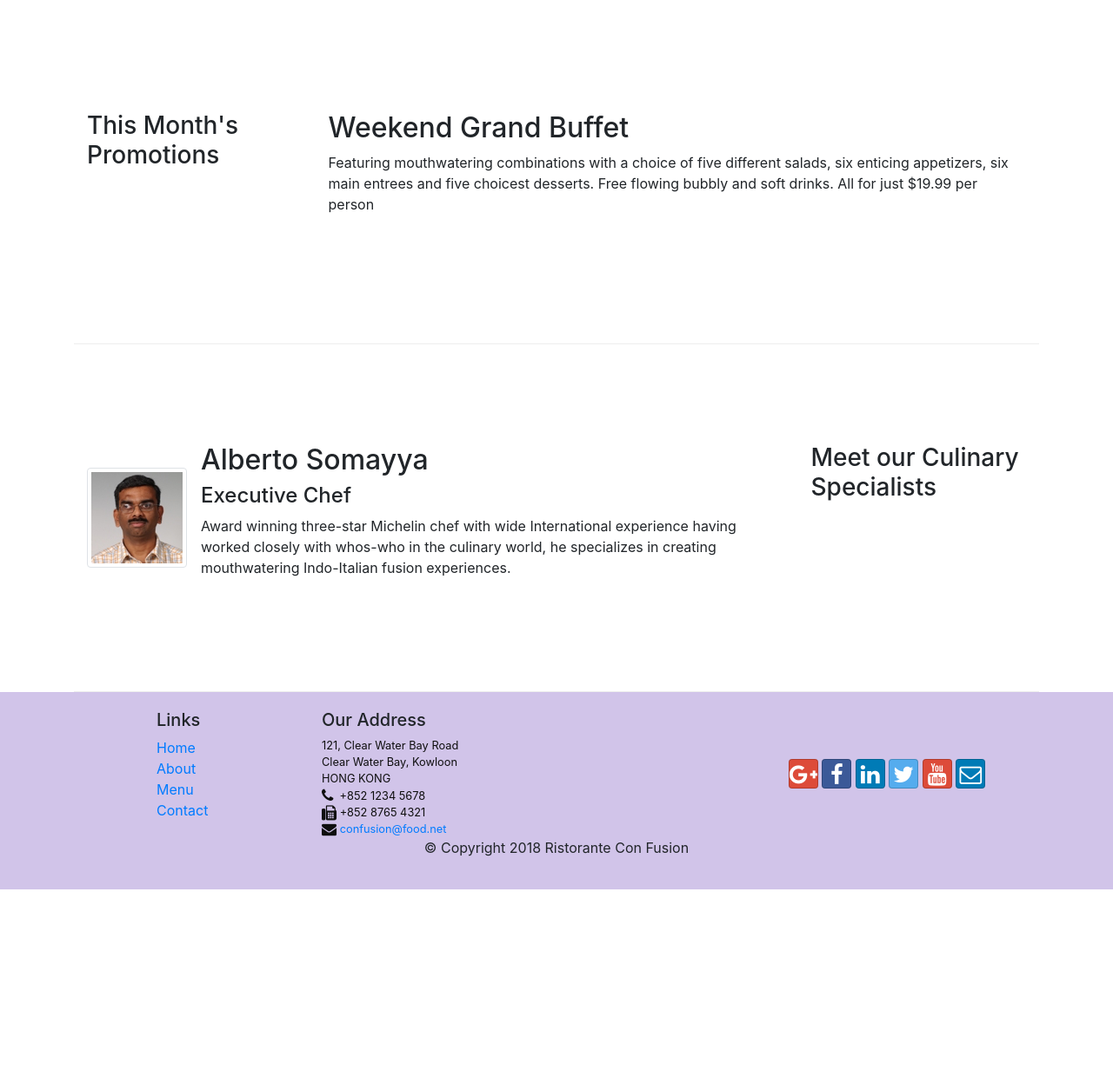
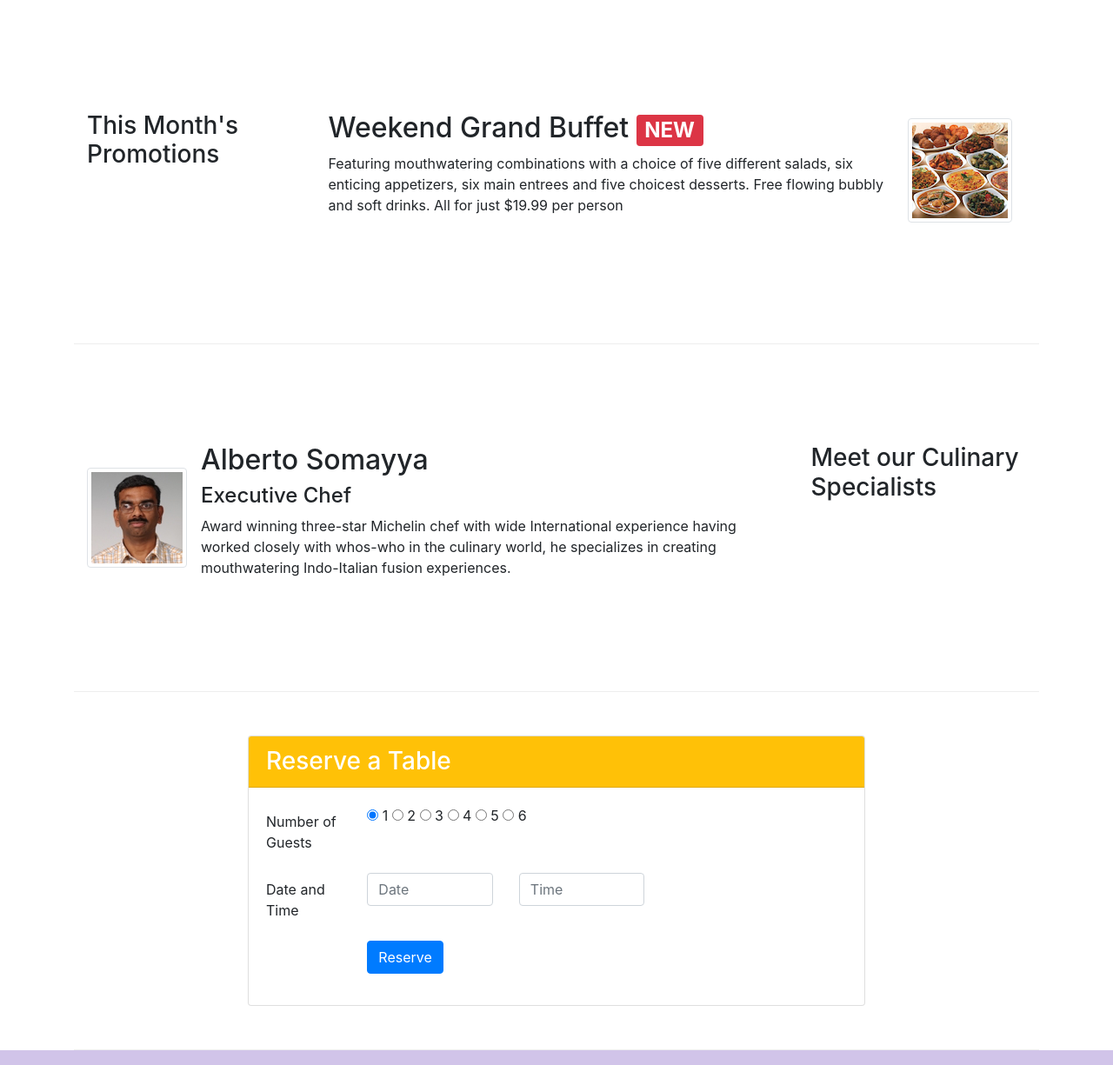
Before and after one commit to Rupp-Santos-7/conFusion, a website: page index.html in a window 1280 px wide. Shown: the part 720-1945 px from the top of the page at 87% size. Before the commit the page ends 1743 px from the top, so only its background shows below. Drawn offline with nearby package versions, Linux system fonts and the light colour scheme.

Commit message:
Assignment 2

```diff
--- a/index.html
+++ b/index.html
@@ -39,8 +39,11 @@
                     <h1>Ristorante con Fusion</h1>
                     <p>We take inspiration from the World's best cuisines, and create a unique fusion experience. Our lipsmacking creations will tickle your culinary senses!</p>
                 </div>
-                 <div class="col-12 col-sm align-self-center">
+                <div class="col-12 col-sm-3 justify-content-center align-items-center">
                     <img src="img/logo.png" class="img-fluid">
+                </div>
+                <div class="col-12 col-sm-3 align-self-center justify-content-center">
+                    <a class="btn btn-sm btn-warning btn-block" href="#reservetable">Reserve Table</a>
                 </div>
             </div>
         </div>
@@ -71,8 +74,14 @@
                 <h3>This Month's Promotions</h3>
             </div>
             <div class="col col-sm order-sm-last col-md">
-                <h2>Weekend Grand Buffet</h2>
-                <p class="d-none d-sm-block">Featuring mouthwatering combinations with a choice of five different salads, six enticing appetizers, six main entrees and five choicest desserts. Free flowing bubbly and soft drinks. All for just $19.99 per person </p>
+                <div class="media">
+                    <div class="media-body">
+                        <h2 class="mt-0">Weekend Grand Buffet <span class="badge badge-danger">NEW</span></h2>
+                        <p class="d-none d-sm-block">Featuring mouthwatering combinations with a choice of five different salads, six enticing appetizers, six main entrees and five choicest desserts. Free flowing bubbly and soft drinks. All for just $19.99 per person </p>
+                    </div>
+                    <img class="d-flex mr-3 img-thumbnail align-self-center"
+                            src="img/buffet.png" alt="buffet">
+                </div>
             </div>
         </div>
 
@@ -92,6 +101,42 @@
                             whos-who in the culinary world, he specializes in
                             creating mouthwatering Indo-Italian fusion experiences.
                             </p>
+                    </div>
+                </div>
+            </div>
+        </div>
+        <div class="row row-content justify-content-center" id="reservetable">
+            <div class="col-12 col-sm-8">
+                <div class="card">
+                    <h3 class="card-header bg-warning text-white">Reserve a Table</h3>
+                    <div class="card-body">
+                        <form>
+                            <div class="form-group row">
+                                <label for="Number of Guests" class="col-12 col-sm-2 col-form-label">Number of Guests</label>
+                                <div class="col-7 col-sm-10">
+                                    <label class="radio-inline"><input type="radio" name="Number of Guests" checked> 1 </label>
+                                    <label class="radio-inline"><input type="radio" name="Number of Guests"> 2 </label>
+                                    <label class="radio-inline"><input type="radio" name="Number of Guests"> 3 </label>
+                                    <label class="radio-inline"><input type="radio" name="Number of Guests"> 4 </label>
+                                    <label class="radio-inline"><input type="radio" name="Number of Guests"> 5 </label>
+                                    <label class="radio-inline"><input type="radio" name="Number of Guests"> 6 </label>
+                                </div>
+                            </div>
+                            <div class="form-group row">
+                                <label for="datetime" class="col-12 col-sm-2 col-form-label">Date and Time</label>
+                                <div class="col-12 col-sm-3">
+                                    <input type="text" class="form-control" id="date" name="date" placeholder="Date">
+                                </div>
+                                <div class="col-12 col-sm-3">
+                                    <input type="text" class="form-control" id="time" name="time" placeholder="Time">
+                                </div>
+                            </div>
+                                <div class="form-group row">
+                                    <div class="offset-md-2 col-10">
+                                        <button type="submit" class="btn btn-primary">Reserve</button>
+                                    </div>
+                                </div>
+                        </form>
                     </div>
                 </div>
             </div>
```
